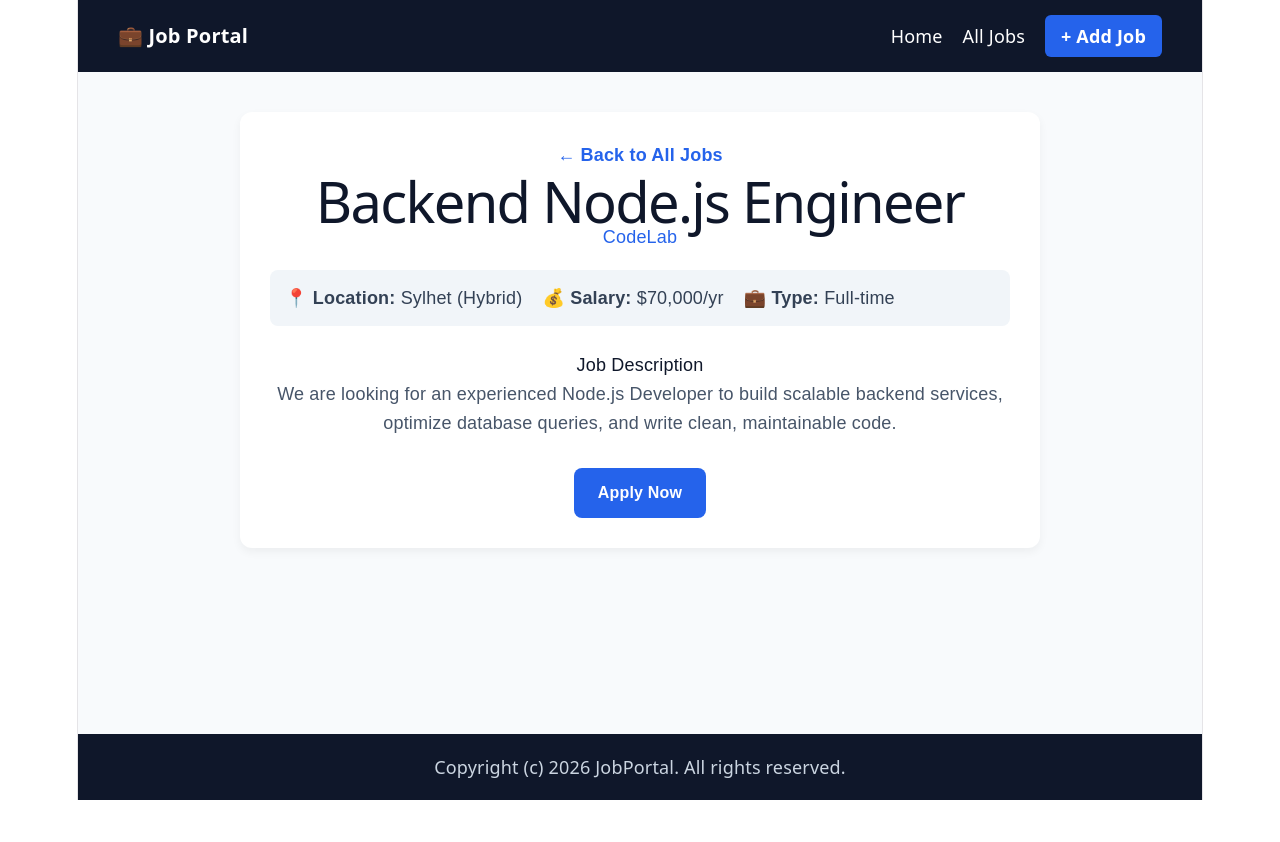
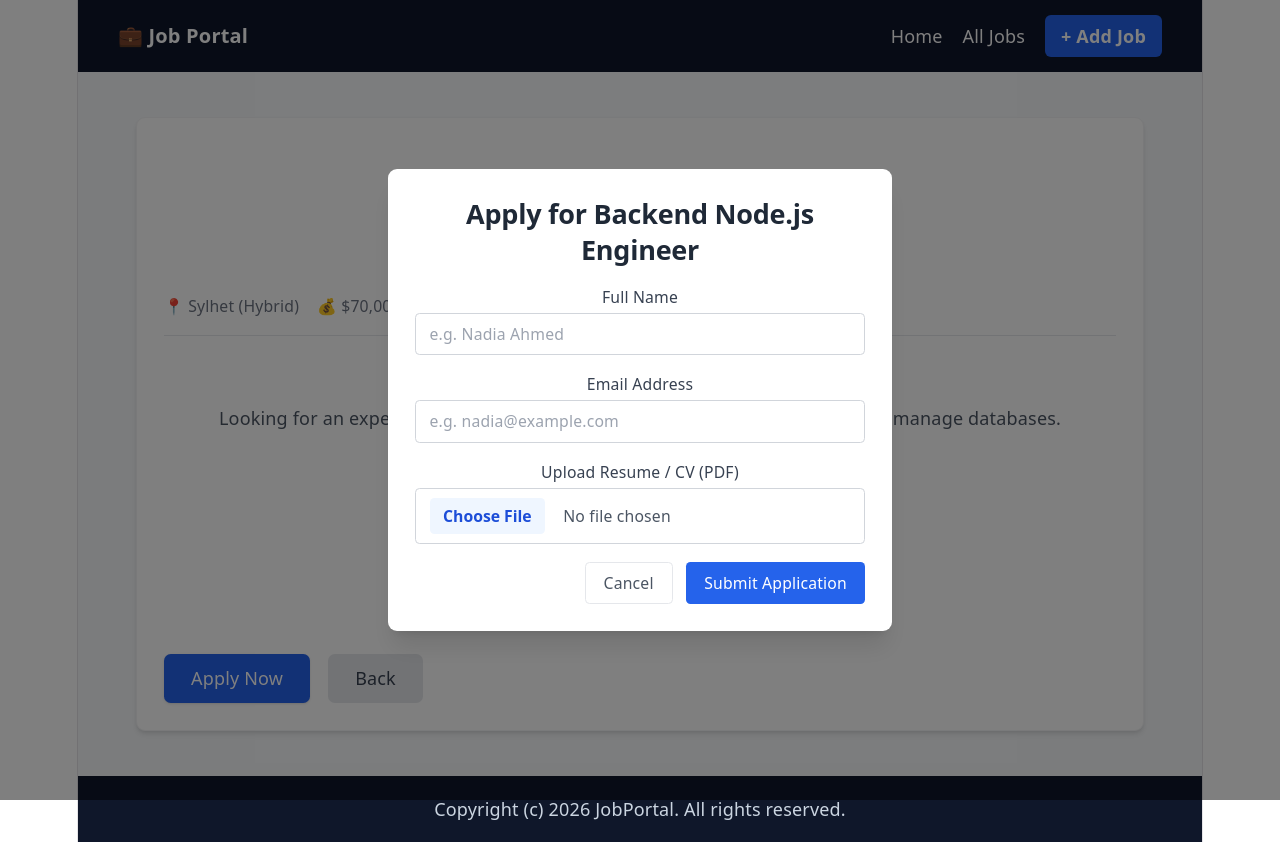
Before and after one commit to nadiaabu/job-portal, a React (Vite) app: page /jobs/1 in a window 1280 px wide. Both pictures are taken after a click on the button "Apply Now". Before the commit the page ends 800 px from the top, so only its background shows below. Built offline with nearby package versions, Linux system fonts and the light colour scheme.

Commit message:
Added resume upload feature

```diff
--- a/package.json
+++ b/package.json
@@ -11,6 +11,7 @@
   },
   "dependencies": {
     "mongoose": "^9.9.1",
+    "multer": "^2.2.0",
     "react": "^19.2.7",
     "react-dom": "^19.2.7",
     "react-router-dom": "^7.18.1"
--- a/src/components/JobDetails.jsx
+++ b/src/components/JobDetails.jsx
@@ -1,84 +1,215 @@
-import React, { useEffect, useState } from 'react';
-import { useParams, Link } from 'react-router-dom';
+import React, { useState, useEffect } from 'react';
+import { useParams, useNavigate } from 'react-router-dom';
 
-const defaultJobs = [
+const JobDetails = () => {
+  const { id } = useParams();
+  const navigate = useNavigate();
+
+  const [job, setJob] = useState(null);
+  const [showModal, setShowModal] = useState(false);
+
+  const [applicantName, setApplicantName] = useState('');
+  const [applicantEmail, setApplicantEmail] = useState('');
+  const [resumeFile, setResumeFile] = useState(null);
+  const [isSubmitting, setIsSubmitting] = useState(false);
+
+  const initialJobs = [
     {
-    _id: '1',
-    title: 'Backend Node.js Engineer',
-    company: 'CodeLab',
-    location: 'Sylhet (Hybrid)',
-    salary: '$70,000/yr',
-    jobType: 'Full-time',
-    description: 'We are looking for an experienced Node.js Developer to build scalable backend services, optimize database queries, and write clean, maintainable code.'
+      id: "1",
+      title: "Backend Node.js Engineer",
+      company: "CodeLab",
+      location: "Sylhet (Hybrid)",
+      salary: "$70,000/yr",
+      description: "Looking for an experienced Node.js developer to build scalable REST APIs and manage databases.",
+      requirements: ["Node.js", "Express", "MongoDB", "REST API design"]
     },
     {
-    _id: '2',
-    title: 'UI/UX Designer',
-    company: 'DesignStudio',
-    location: 'Chittagong',
-    salary: '$45,000/yr',
-    jobType: 'Full-time',
-    description: 'Creating beautiful and functional user interfaces for web and mobile applications using Figma and Adobe Creative Suite.'
+      id: "2",
+      title: "UI/UX Designer",
+      company: "DesignStudio",
+      location: "Chittagong",
+      salary: "$45,000/yr",
+      description: "Join our creative team to design modern user interfaces for web and mobile applications.",
+      requirements: ["Figma", "Adobe XD", "Wireframing", "Prototyping"]
     },
     {
-    _id: '3',
-    title: 'React Developer',
-    company: 'TechCorp',
-    location: 'Dhaka (Remote)',
-    salary: '$60,000/yr',
-    jobType: 'Remote',
-    description: 'Developing high-performance React user interfaces, working closely with designers and backend developers.'
+      id: "3",
+      title: "React Developer",
+      company: "TechCorp",
+      location: "Dhaka (Remote)",
+      salary: "$60,000/yr",
+      description: "We need a frontend developer skilled in React and modern CSS frameworks like Tailwind CSS.",
+      requirements: ["React.js", "Tailwind CSS", "JavaScript ES6+", "Git"]
     }
   ];
 
-const JobDetails = () => {
-  const { id } = useParams();
-  const [job, setJob] = useState(null);
-
   useEffect(() => {
-    const localJobs = JSON.parse(localStorage.getItem('user_added_jobs')) || [];
-    const allJobs = [...localJobs, ...defaultJobs];
+    // 1. Check LocalStorage
+    const savedJobs = JSON.parse(localStorage.getItem('jobs')) || [];
+    const allJobs = [...initialJobs, ...savedJobs];
 
     // Find job by ID
-    const foundJob = allJobs.find((j) => (j._id || j.id)?.toString() === id?.toString());
+    const foundJob = allJobs.find((j) => String(j.id) === String(id));
     setJob(foundJob);
   }, [id]);
 
+  const handleApplySubmit = (e) => {
+    e.preventDefault();
+
+    if (!resumeFile) {
+      alert("Please upload your resume (PDF format)!");
+      return;
+    }
+
+    setIsSubmitting(true);
+
+    const formData = new FormData();
+    formData.append("jobId", id);
+    formData.append("name", applicantName);
+    formData.append("email", applicantEmail);
+    formData.append("resume", resumeFile);
+
+    setTimeout(() => {
+      alert(`🎉 Application submitted successfully for ${job.title}!\nResume File: ${resumeFile.name}`);
+
+      setIsSubmitting(false);
+      setShowModal(false);
+      setApplicantName('');
+      setApplicantEmail('');
+      setResumeFile(null);
+    }, 1000);
+  };
+
   if (!job) {
     return (
-      <div style={{ textAlign: 'center', padding: '50px', fontFamily: 'sans-serif' }}>
-        <h2>Job Not Found!</h2>
-        <Link to="/all-jobs" style={{ color: '#2563eb', fontWeight: 'bold' }}>← Back to All Jobs</Link>
+      <div className="flex flex-col items-center justify-center min-h-[60vh]">
+        <h2 className="text-2xl font-bold text-gray-700">Job Not Found!</h2>
+        <button
+          onClick={() => navigate('/')}
+          className="mt-4 bg-blue-600 text-white px-4 py-2 rounded shadow hover:bg-blue-700"
+        >
+          Back to All Jobs
+        </button>
       </div>
     );
   }
 
   return (
-    <div style={{ maxWidth: '800px', margin: '40px auto', padding: '30px', backgroundColor: '#ffffff', borderRadius: '12px', boxShadow: '0 4px 10px rgba(0,0,0,0.05)', fontFamily: 'sans-serif' }}>
-      <Link to="/all-jobs" style={{ textDecoration: 'none', color: '#2563eb', fontWeight: 'bold', display: 'inline-block', marginBottom: '20px' }}>
-        ← Back to All Jobs
-      </Link>
-
-      <h1 style={{ color: '#0f172a', margin: '0 0 10px 0' }}>{job.title}</h1>
-      <h3 style={{ color: '#2563eb', margin: '0 0 20px 0' }}>{job.company}</h3>
-
-      <div style={{ display: 'flex', gap: '20px', backgroundColor: '#f1f5f9', padding: '15px', borderRadius: '8px', marginBottom: '25px', color: '#334155' }}>
-        <span>📍 <strong>Location:</strong> {job.location}</span>
-        {job.salary && <span>💰 <strong>Salary:</strong> {job.salary}</span>}
-        {job.jobType && <span>💼 <strong>Type:</strong> {job.jobType}</span>}
+    <div className="max-w-4xl mx-auto my-10 p-6 bg-white shadow-md rounded-lg border border-gray-100">
+      {/* Job Info Header */}
+      <div className="border-b pb-4 mb-6">
+        <h1 className="text-3xl font-bold text-gray-800">{job.title}</h1>
+        <p className="text-xl text-blue-600 font-semibold mt-1">{job.company}</p>
+        <div className="flex gap-4 text-gray-500 text-sm mt-3">
+          <span>📍 {job.location}</span>
+          <span>💰 {job.salary}</span>
+        </div>
       </div>
 
-      <div style={{ lineHeight: '1.6', color: '#475569' }}>
-        <h3 style={{ color: '#0f172a' }}>Job Description</h3>
-        <p>{job.description || 'No description provided for this job position.'}</p>
+      {/* Description */}
+      <div className="mb-6">
+        <h3 className="text-xl font-semibold text-gray-700 mb-2">Job Description</h3>
+        <p className="text-gray-600 leading-relaxed">{job.description || "No description provided."}</p>
       </div>
 
+      {/* Requirements */}
+      {job.requirements && job.requirements.length > 0 && (
+        <div className="mb-8">
+          <h3 className="text-xl font-semibold text-gray-700 mb-2">Requirements</h3>
+          <ul className="list-disc list-inside text-gray-600 space-y-1">
+            {job.requirements.map((req, index) => (
+              <li key={index}>{req}</li>
+            ))}
+          </ul>
+        </div>
+      )}
+
+      {/* Action Buttons */}
+      <div className="flex gap-4">
         <button
-        onClick={() => alert('Application submitted successfully!')}
-        style={{ marginTop: '30px', backgroundColor: '#2563eb', color: '#ffffff', border: 'none', padding: '12px 24px', borderRadius: '8px', fontSize: '16px', fontWeight: 'bold', cursor: 'pointer' }}
+          onClick={() => setShowModal(true)}
+          className="bg-blue-600 hover:bg-blue-700 text-white font-medium px-6 py-2.5 rounded-md transition shadow"
         >
           Apply Now
         </button>
+        <button
+          onClick={() => navigate(-1)}
+          className="bg-gray-200 hover:bg-gray-300 text-gray-700 font-medium px-6 py-2.5 rounded-md transition"
+        >
+          Back
+        </button>
+      </div>
+
+      {/* --- APPLICATION MODAL --- */}
+      {showModal && (
+        <div className="fixed inset-0 bg-black bg-opacity-50 flex items-center justify-center p-4 z-50">
+          <div className="bg-white rounded-lg p-6 max-w-md w-full shadow-xl relative">
+            <h2 className="text-2xl font-bold text-gray-800 mb-4">
+              Apply for {job.title}
+            </h2>
+
+            <form onSubmit={handleApplySubmit} className="space-y-4">
+              <div>
+                <label className="block text-sm font-medium text-gray-700 mb-1">
+                  Full Name
+                </label>
+                <input
+                  type="text"
+                  required
+                  value={applicantName}
+                  onChange={(e) => setApplicantName(e.target.value)}
+                  placeholder="e.g. Nadia Ahmed"
+                  className="w-full border border-gray-300 rounded px-3 py-2 text-sm focus:outline-none focus:ring-2 focus:ring-blue-500"
+                />
+              </div>
+
+              <div>
+                <label className="block text-sm font-medium text-gray-700 mb-1">
+                  Email Address
+                </label>
+                <input
+                  type="email"
+                  required
+                  value={applicantEmail}
+                  onChange={(e) => setApplicantEmail(e.target.value)}
+                  placeholder="e.g. nadia@example.com"
+                  className="w-full border border-gray-300 rounded px-3 py-2 text-sm focus:outline-none focus:ring-2 focus:ring-blue-500"
+                />
+              </div>
+
+              <div>
+                <label className="block text-sm font-medium text-gray-700 mb-1">
+                  Upload Resume / CV (PDF)
+                </label>
+                <input
+                  type="file"
+                  accept=".pdf,.doc,.docx"
+                  required
+                  onChange={(e) => setResumeFile(e.target.files[0])}
+                  className="w-full border border-gray-300 rounded px-3 py-2 text-sm text-gray-600 file:mr-4 file:py-1.5 file:px-3 file:rounded file:border-0 file:text-sm file:font-semibold file:bg-blue-50 file:text-blue-700 hover:file:bg-blue-100 cursor-pointer"
+                />
+              </div>
+
+              <div className="flex justify-end gap-3 mt-6">
+                <button
+                  type="button"
+                  onClick={() => setShowModal(false)}
+                  className="px-4 py-2 border rounded text-gray-600 hover:bg-gray-100 text-sm font-medium"
+                >
+                  Cancel
+                </button>
+                <button
+                  type="submit"
+                  disabled={isSubmitting}
+                  className="px-4 py-2 bg-blue-600 text-white rounded hover:bg-blue-700 text-sm font-medium disabled:opacity-50"
+                >
+                  {isSubmitting ? "Submitting..." : "Submit Application"}
+                </button>
+              </div>
+            </form>
+          </div>
+        </div>
+      )}
     </div>
   );
 };
```
Also changed, not shown: 2 other files (tests, documents, lock files or other folders). Lines whose indentation alone changed are shown as unchanged.
